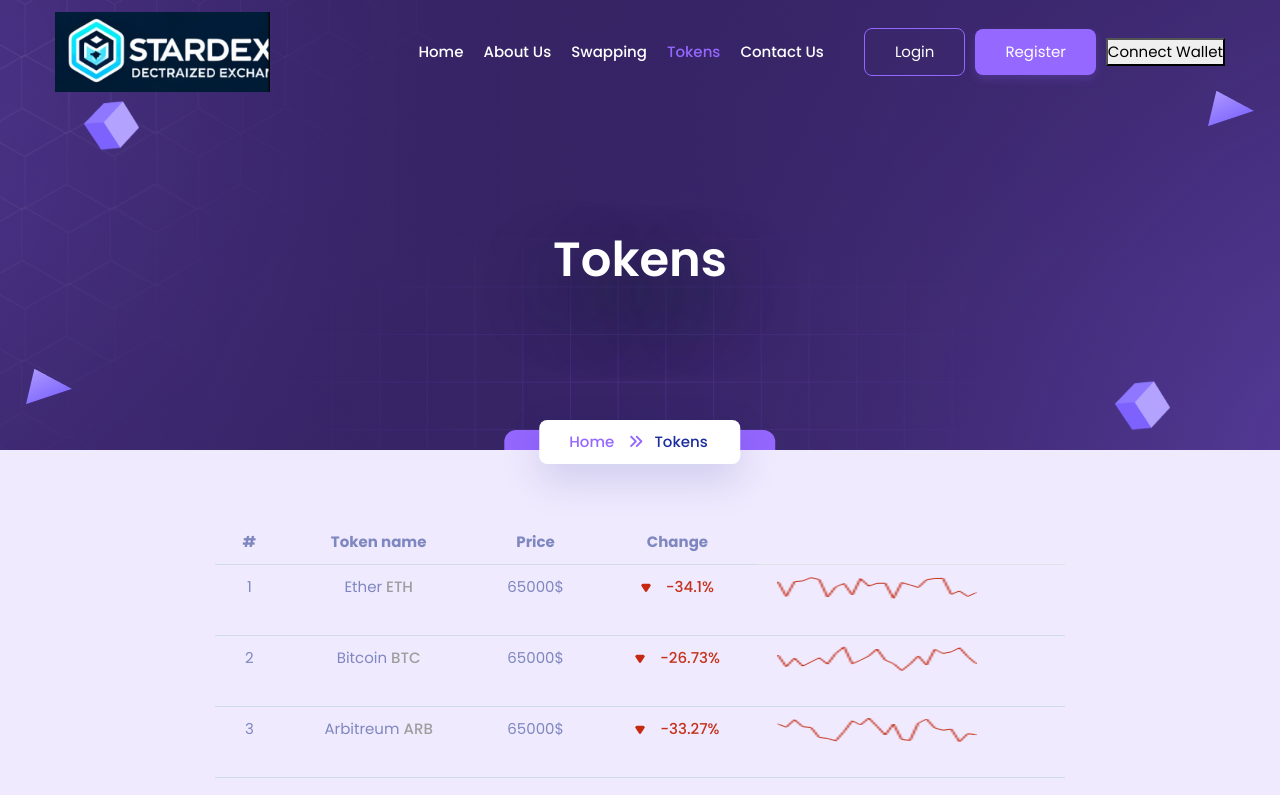
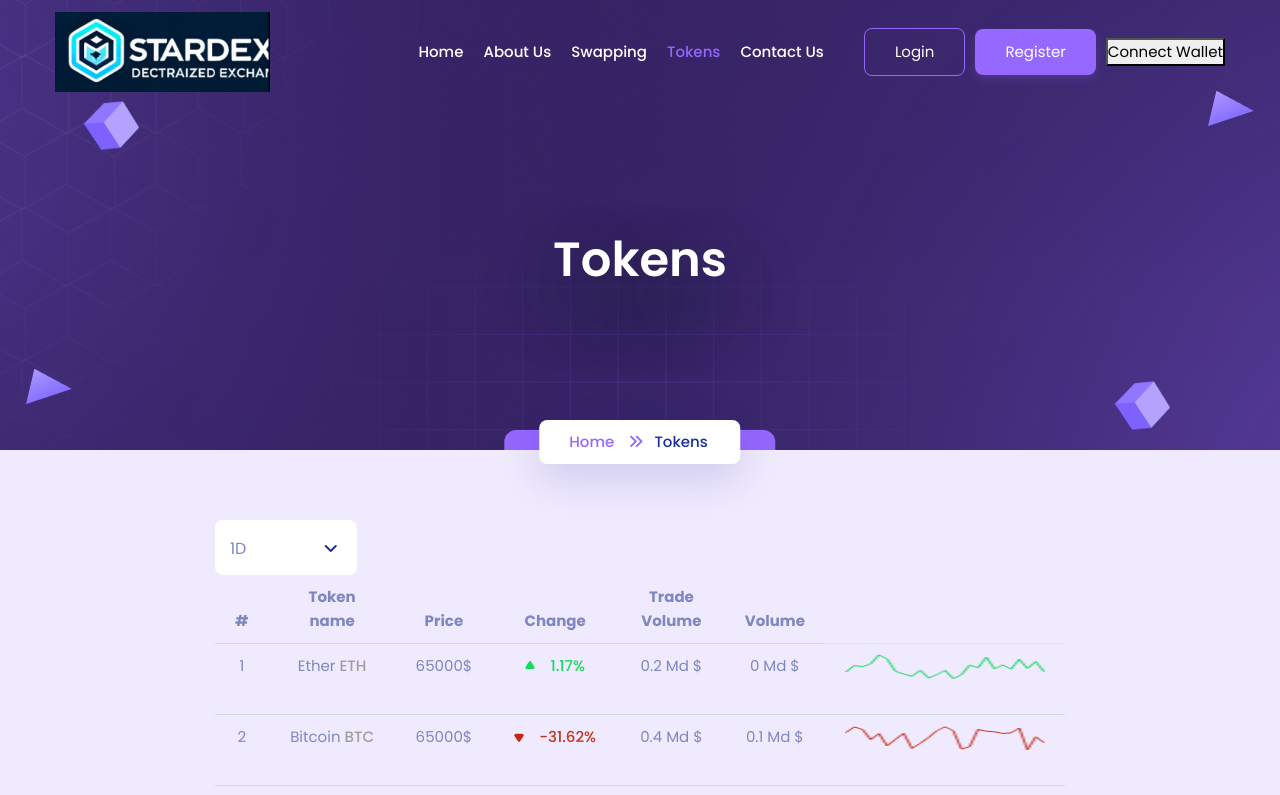
Before and after one commit to Nairod36/PA-DEX-4IBC, a React (Create React App) app in the folder front-dex/: page /tokens in a window 1280 px wide. Shown: the top 795 px of the page. Built offline with nearby package versions, Linux system fonts and the light colour scheme.

Commit message:
Add time selector

```diff
--- a/front-dex/src/assets/scss/components/_token.scss
+++ b/front-dex/src/assets/scss/components/_token.scss
@@ -1,6 +1,10 @@
 .trigram{
     color:rgb(158, 158, 158);
     font-weight: 500;
+}
+
+.select-time{
+    background-color: white!important;
 }
 
 .change-chart{
--- a/front-dex/src/components/TokenList/LineChart.tsx
+++ b/front-dex/src/components/TokenList/LineChart.tsx
@@ -20,7 +20,7 @@ export const Linechart = (props:LineChartProps) => {
             datasets: [{
                 data: props.data,
                 fill: false,
-                borderColor:props.data[props.data.length-1] > props.data[0] ? 'rgb(20, 218, 93)' : 'rgb(197, 50, 27)',
+                borderColor:props.data[props.data.length-1] >= props.data[0] ? 'rgb(20, 218, 93)' : 'rgb(197, 50, 27)',
                 borderWidth:1,
                 pointRadius:0
             }]
--- a/front-dex/src/components/TokenList/TokenItem.tsx
+++ b/front-dex/src/components/TokenList/TokenItem.tsx
@@ -17,21 +17,23 @@ export const TokenItem:React.FC<ITokenProps> = ({id,name,trigram,time}) => {
     const [coinPrices,setCoinPrices] = useState<number[]>([])
 
     useEffect(()=>{
-        // const cancelTokenSrc = axios.CancelToken.source()
-        // const fetchData = async () => {
-        //     try{
-        //         const response = await CoinService.getCoin(trigram,time,cancelTokenSrc.token)
-        //         if(response !== null){
-        //             setCoin(response)
-        //             console.log(response);
+        const cancelTokenSrc = axios.CancelToken.source()
+        const fetchData = async () => {
+            try{
+                const response = await CoinService.getCoin(trigram,time,cancelTokenSrc.token)
+                if(response !== null){
+                    setCoin(response)
+                    setCoinPrices(getClosePrices(response))
+                    // console.log(trigram);
 
-        //         }
-        //     }catch(error){
-        //         console.error(error)
-        //     }
-        // }
+                    // console.log(response);
+
+                }
+            }catch(error){
+                console.error(error)
+            }
+        }
         // fetchData()
-        // Sample ICoin object
     const sampleCoin: ICoin =  {
         Response: 'Success',
         Message: 'Data retrieved successfully',
@@ -320,11 +322,11 @@ export const TokenItem:React.FC<ITokenProps> = ({id,name,trigram,time}) => {
             ]
         }
     }
-
-    // Set the state
-    setCoin(sampleCoin)
-    setCoinPrices(getClosePrices(sampleCoin))
-    },[])
+    if(coin == null){
+        setCoin(sampleCoin)
+        setCoinPrices(getClosePrices(sampleCoin))
+    }
+    },[time])
 
     const getClosePrices = (coin: ICoin) => {
         return coin.Data.Data.map(item => item.close);
@@ -339,9 +341,11 @@ export const TokenItem:React.FC<ITokenProps> = ({id,name,trigram,time}) => {
                 <td>{id}</td>
                 <td>{name} <span className="trigram">{trigram}</span></td>
                 <td>{`${coin.Data.Data[24].close}$`}</td>
-                <td><div className={`change-col ${coinPrices[coinPrices.length - 1] >= coinPrices[0] ? 'positive' : 'negative'}`}><span className="change negative"></span>{`${Math.floor(10000*(coin.Data.Data[24].close - coin.Data.Data[0].close)/coin.Data.Data[24].close)/100}%`}</div></td>
+                <td><div className={`change-col ${coinPrices[coinPrices.length - 1] >= coinPrices[0] ? 'positive' : 'negative'}`}><span className="change"></span>{`${Math.floor(10000*(coin.Data.Data[24].close - coin.Data.Data[0].close)/coin.Data.Data[24].close)/100}%`}</div></td>
+                <td>{`${Math.floor(Math.random()*5)/10} Md $`}</td>
+                <td>{`${Math.floor(Math.random()*3)/10} Md $`}</td>
                 <td>
-                    <Linechart data={getClosePrices(coin)}/>
+                    <Linechart data={coinPrices}/>
                 </td>
             </tr>
         }
--- a/front-dex/src/components/TokenList/TokenList.tsx
+++ b/front-dex/src/components/TokenList/TokenList.tsx
@@ -3,22 +3,28 @@ import PageLayout from "../../pages/PageLayout"
 import { TokenItem } from "./TokenItem"
 import Shap1 from '../../assets/images/home-banner/shape1.png';
 import Shap3 from '../../assets/images/home-banner/shape3.png';
+import { Dropdown } from "react-bootstrap";
+import { useState } from "react";
 
 interface IToken {
     id:number
     name:string
     trigram:string
-    time:ETime
 }
 
 const tokens:IToken[] = [
-    {id:1,name:'Ether',trigram:'ETH',time:ETime.Day},
-    {id:2,name:'Bitcoin',trigram:'BTC',time:ETime.Day},
-    {id:3,name:'Arbitreum',trigram:'ARB',time:ETime.Day},
+    {id:1,name:'Ether',trigram:'ETH'},
+    {id:2,name:'Bitcoin',trigram:'BTC'},
+    {id:3,name:'Arbitreum',trigram:'ARB'},
+    {id:4,name:'Solana',trigram:'SOL'},
+    {id:5,name:'Binance Coin',trigram:'BNB'},
+    {id:6,name:'Avalanche',trigram:'AVAX'},
+    {id:7,name:'Dogecoin',trigram:'DOGE'},
 ]
 
 export const TokenList = () => {
 
+    const [selectTime,setSelectTime] = useState<[ETime,string]>([ETime.Day,"1D"])
 
     return (
         <>
@@ -33,6 +39,18 @@ export const TokenList = () => {
                 <img className="bg-shape5" src={Shap3} alt="" />
                 <div className="container">
                     <div className="section-head text-center">
+                        <div className="col-md-2">
+                            <Dropdown className="select-drop">
+                                <Dropdown.Toggle as="div" className="i-false select-drop-toggle select-time">
+                                    {selectTime[1]} <i className="fa-sharp fa-solid fa-angle-down" />
+                                </Dropdown.Toggle>
+                                <Dropdown.Menu>
+                                    <Dropdown.Item onClick={()=>setSelectTime([ETime.Day,"1D"])}>1D</Dropdown.Item>
+                                    <Dropdown.Item onClick={()=>setSelectTime([ETime.Hour,"1H"])}>1H</Dropdown.Item>
+                                    <Dropdown.Item onClick={()=>setSelectTime([ETime.Minute,"1M"])}>1M</Dropdown.Item>
+                                </Dropdown.Menu>
+                            </Dropdown>
+                        </div>
                         <table className="table">
                             <thead>
                                 <tr>
@@ -40,11 +58,13 @@ export const TokenList = () => {
                                     <th>Token name</th>
                                     <th>Price</th>
                                     <th>Change</th>
+                                    <th>Trade Volume</th>
+                                    <th>Volume</th>
                                 </tr>
                             </thead>
                             <tbody>
                         {tokens.map(token => (
-                            <TokenItem id={token.id} name={token.name} trigram={token.trigram} time={token.time}/>
+                            <TokenItem id={token.id} name={token.name} trigram={token.trigram} time={selectTime[0]}/>
                         ))}
                             </tbody>
                         </table>
--- a/front-dex/src/services/coins.service.ts
+++ b/front-dex/src/services/coins.service.ts
@@ -3,7 +3,19 @@ import { ETime, ICoin } from '../dto'
 
 export class CoinService {
     static async getCoin(coin: string, time: ETime, token?: CancelToken): Promise <ICoin|null>{
-        const response = await axios.get(`https://min-api.cryptocompare.com/data/v2/${time}?fsym=${coin}&tsym=USD&limit=24`,{
+        let limit:number
+        switch(time){
+            case ETime.Day:
+                limit = 24
+                break
+            case ETime.Hour:
+                limit = 60
+                break
+            case ETime.Minute:
+                limit = 60
+                break
+        }
+        const response = await axios.get(`https://min-api.cryptocompare.com/data/v2/${time}?fsym=${coin}&tsym=USD&limit=${limit}`,{
             cancelToken:token,
             headers:{
                 "Authorization":process.env.REACT_APP_CRYPTO_COMPARE_API_TOKEN
```
Also changed, not shown: front-dex/src/assets/css/style.css, 1 other file (tests, documents, lock files or other folders).
